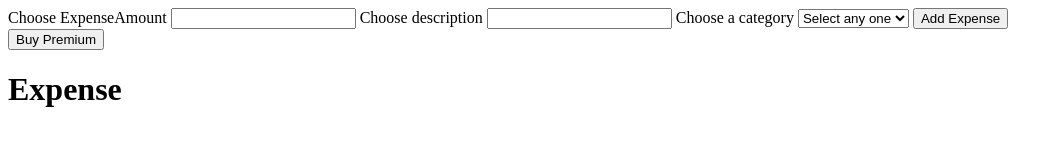
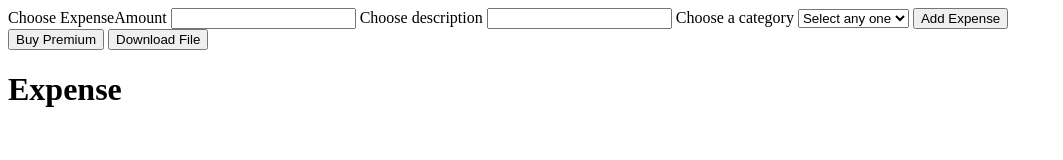
Before and after one commit to puranrana080/ExpenseTracker, a website: page Expense Tracker Node.Js Project/public/add_expense.html in a window 1280 px wide. Shown: the whole page, without its empty margins (0-1063 px from the left). Drawn offline with nearby package versions, Linux system fonts and the light colour scheme; no server answers.

Commit message:
Report Generation Frontend  Download btn

```diff
--- a/Expense Tracker Node.Js Project/public/add_expense.html
+++ b/Expense Tracker Node.Js Project/public/add_expense.html
@@ -27,6 +27,8 @@
     </form>
     <div id="message"></div>
     <button id="rzp-button">Buy Premium</button>
+    <button onclick="download()" id="downloadexpense">Download File</button>
+
     <script src="https://checkout.razorpay.com/v1/checkout.js"></script>
     <h1 id="expenselist">Expense</h1>
     <ul id="expenselist"></ul>
--- a/Expense Tracker Node.Js Project/public/index.js
+++ b/Expense Tracker Node.Js Project/public/index.js
@@ -229,3 +229,26 @@ document.getElementById('rzp-button').onclick = async function (e) {
     })
 
 }
+
+
+
+
+function download(){
+    axios.get('http://localhost:3000/user/download', { headers: {"Authorization" : token} })
+    .then((response) => {
+        if(response.status === 201){
+            //the bcakend is essentially sending a download link
+            //  which if we open in browser, the file would download
+            var a = document.createElement("a");
+            a.href = response.data.fileUrl;
+            a.download = 'myexpense.csv';
+            a.click();
+        } else {
+            throw new Error(response.data.message)
+        }
+
+    })
+    .catch((err) => {
+        showError(err)
+    });
+}
```
